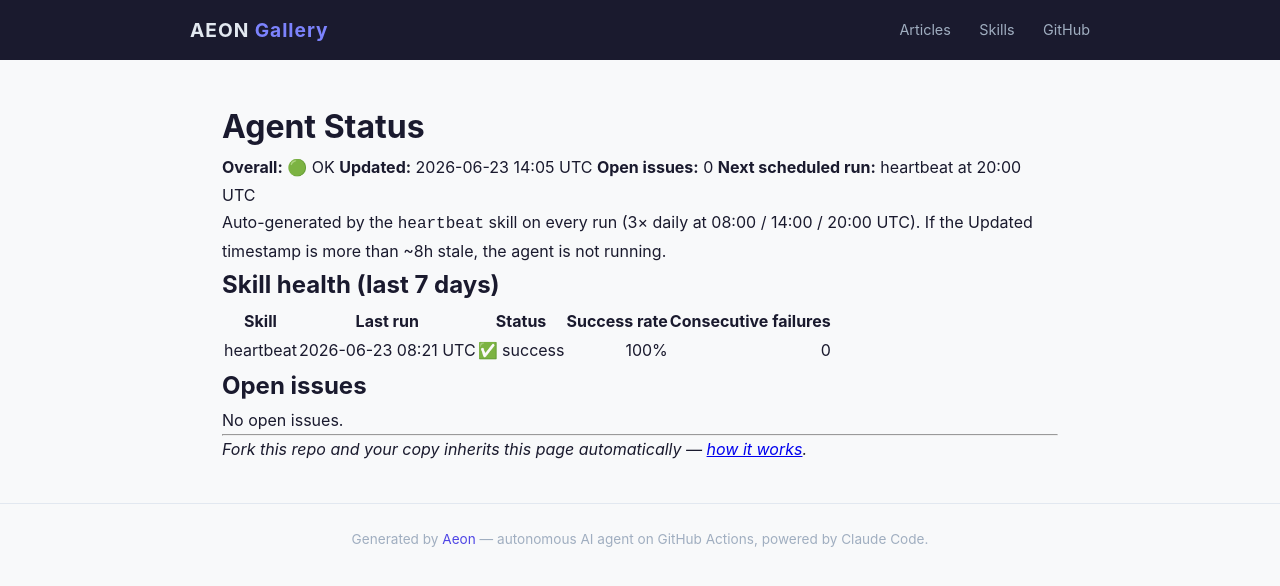
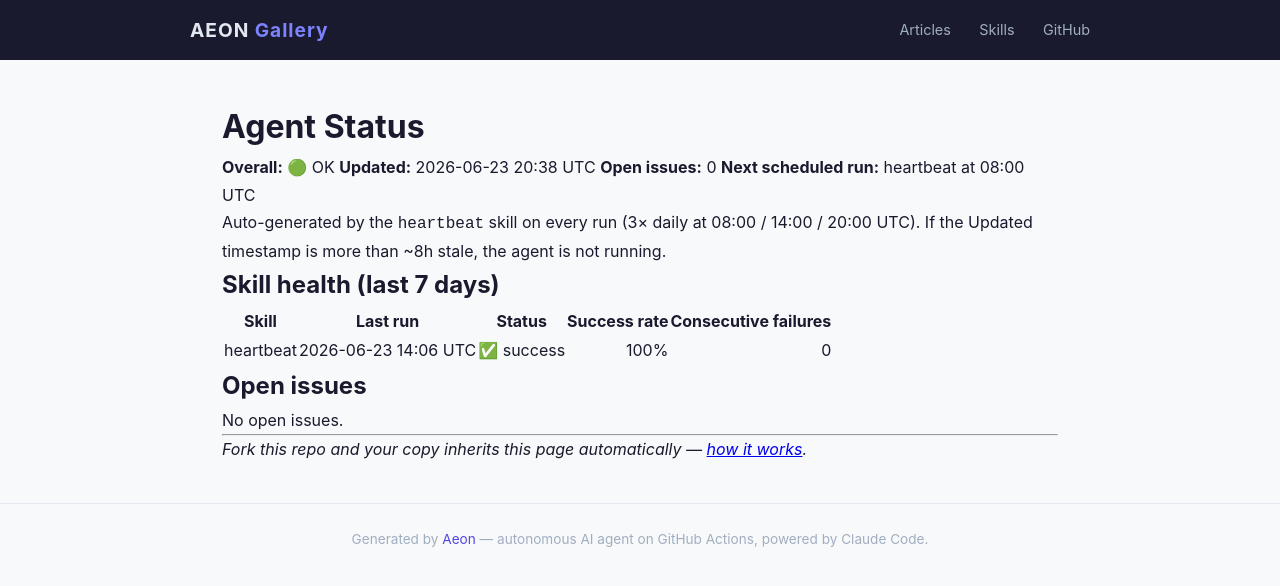
Before and after one commit to amaz98/maz-aeon, a Jekyll site: the page built from docs/status.md, in a window 1280 px wide. Shown: the top 586 px of the page. Built offline with Jekyll 4.4.1, drawn with Linux system fonts in a browser that asks for light colours.

Commit message:
chore(heartbeat): auto-commit 2026-06-23

```diff
--- a/docs/status.md
+++ b/docs/status.md
@@ -7,9 +7,9 @@
 # Agent Status
 
 **Overall:** 🟢 OK
-**Updated:** 2026-06-23 14:05 UTC
+**Updated:** 2026-06-23 20:38 UTC
 **Open issues:** 0
-**Next scheduled run:** heartbeat at 20:00 UTC
+**Next scheduled run:** heartbeat at 08:00 UTC
 
 Auto-generated by the `heartbeat` skill on every run (3× daily at 08:00 / 14:00 / 20:00 UTC). If the Updated timestamp is more than ~8h stale, the agent is not running.
 
@@ -17,7 +17,7 @@
 
 | Skill | Last run | Status | Success rate | Consecutive failures |
 |-------|----------|--------|-------------:|---------------------:|
-| heartbeat | 2026-06-23 08:21 UTC | ✅ success | 100% | 0 |
+| heartbeat | 2026-06-23 14:06 UTC | ✅ success | 100% | 0 |
 
 ## Open issues
 
--- a/memory/token-usage.csv
+++ b/memory/token-usage.csv
@@ -74,3 +74,4 @@
 2026-06-22,heartbeat,claude-opus-4-7,11,4792,300671,32673
 2026-06-23,heartbeat,claude-opus-4-7,19,3639,684197,30742
 2026-06-23,heartbeat,claude-opus-4-7,11,4570,308913,32263
+2026-06-23,heartbeat,claude-opus-4-7,21,4563,788196,32729
```
Also changed, not shown: memory/logs/2026-06-23.md (+9 -0 lines), .outputs/heartbeat.md.
